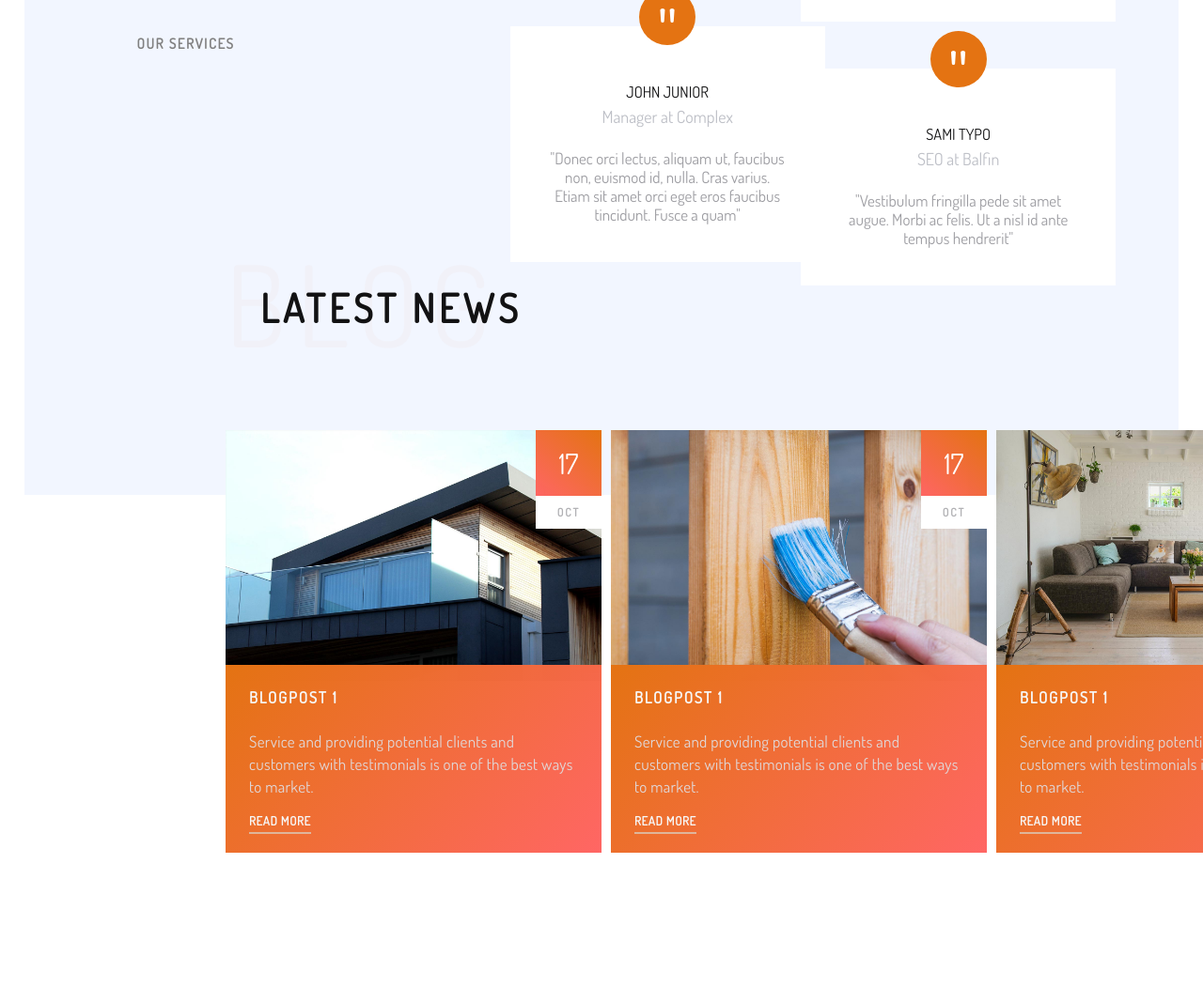
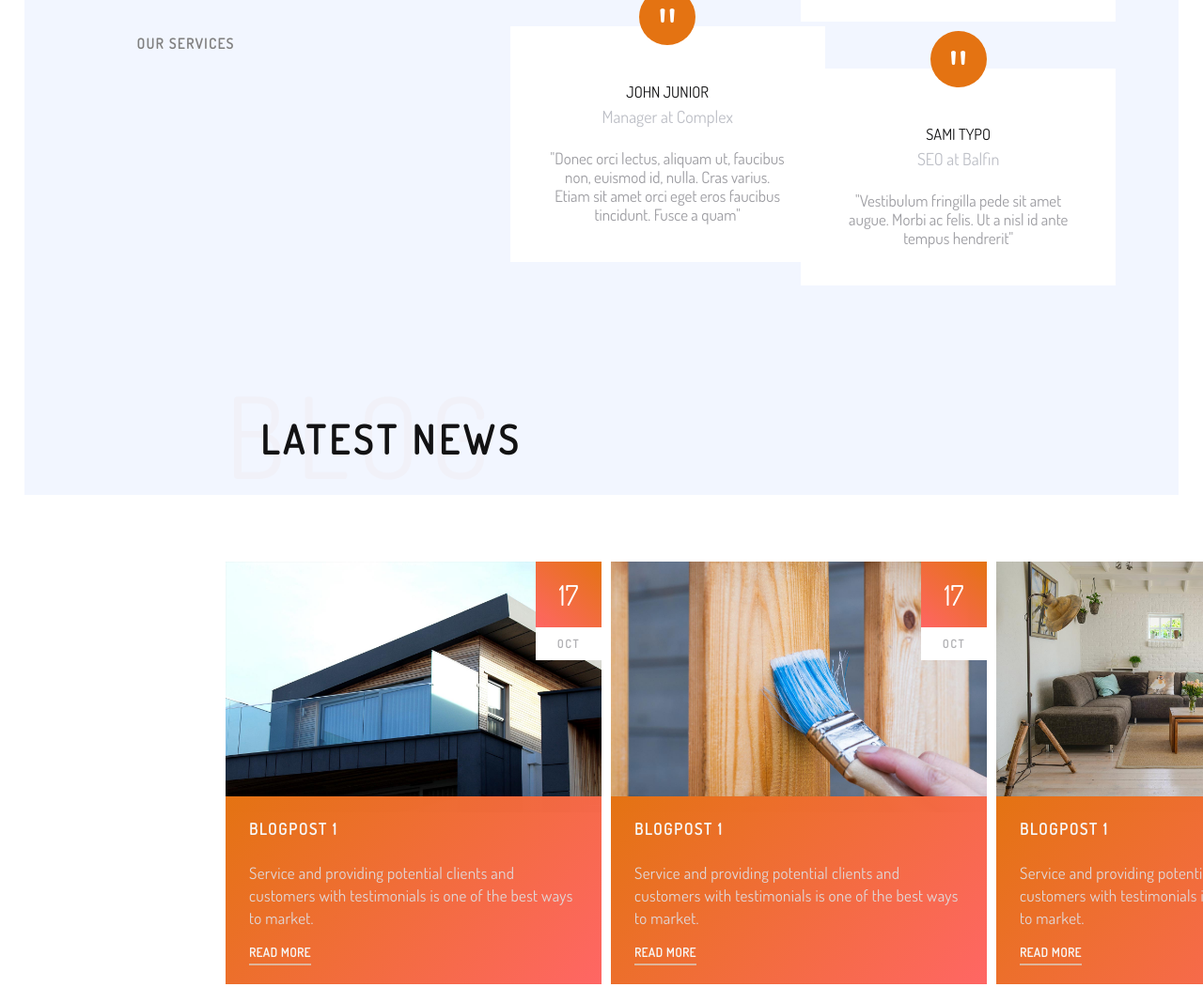
Before and after one commit to nk712001/NUUK-WEBPAGE, a plain HTML site: page index.html in a window 1280 px wide. Shown: the part 4952-6003 px from the top of the page at 94% size. Drawn offline with Linux system fonts and the light colour scheme.

Commit message:
Update style.css

```diff
--- a/style.css
+++ b/style.css
@@ -730,7 +730,7 @@ color: #9e9ea3;
 }
 .blog{
     position: absolute;
-    top:5250px;
+    top:5390px;
     left: 240px;
     width: fit-content;
 }
```
